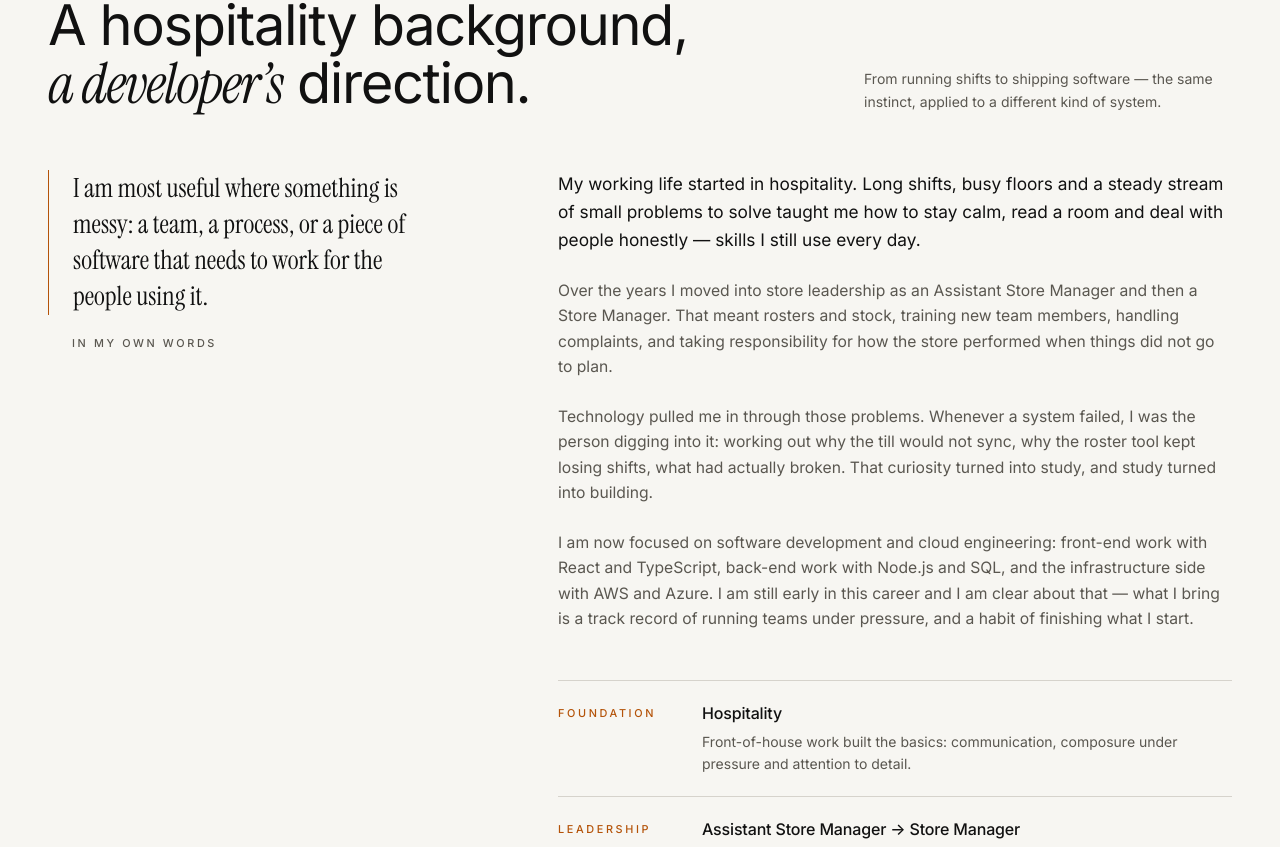
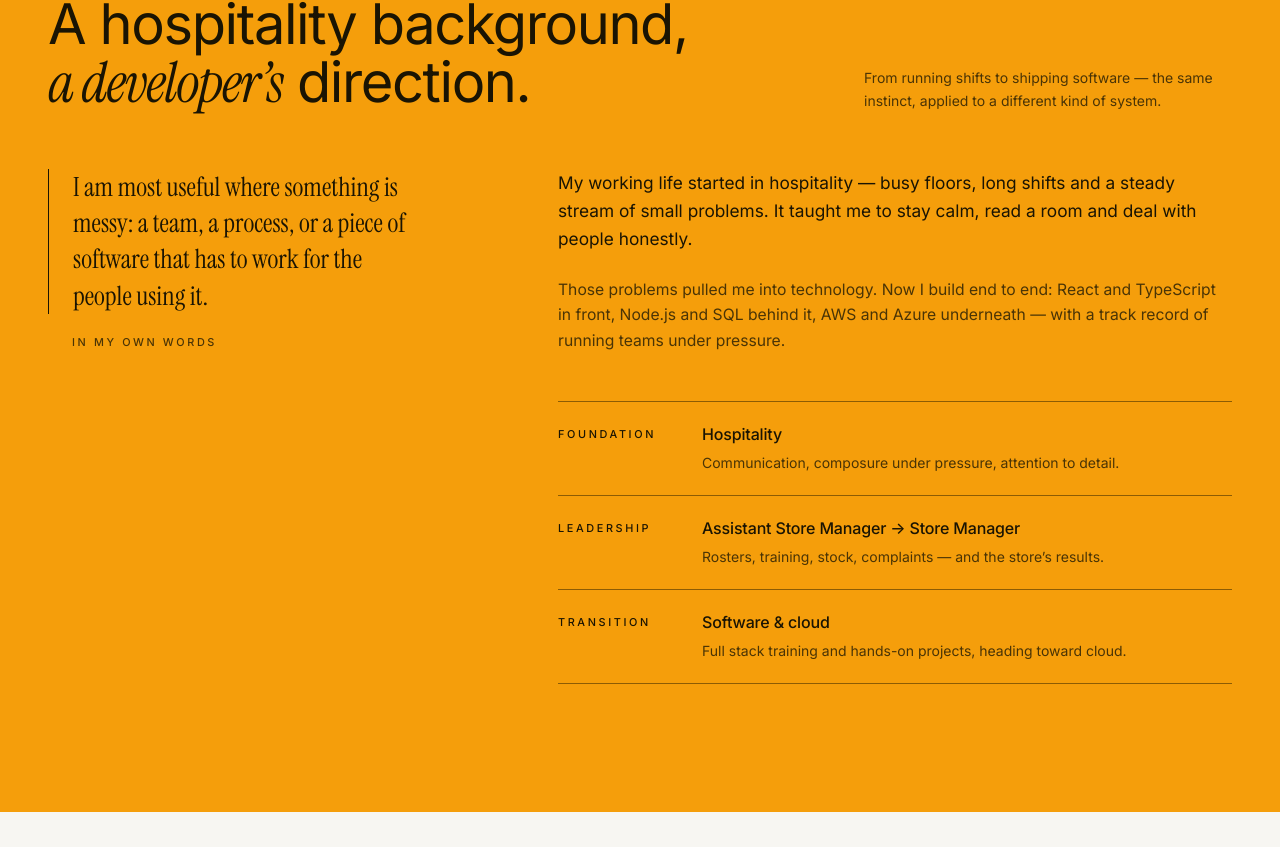
Before and after one commit to Oranee-code/Oranee-s-portfoilo, a React (Vite) app: page / in a window 1280 px wide. Shown: the part 1113-1960 px from the top of the page. Built offline with nearby package versions, Linux system fonts and the light colour scheme.

Commit message:
Update page styling and refine content copy
Co-authored-by: base44-builder[bot] <245833847+base44-builder[bot]@users.noreply.github.com>

```diff
--- a/src/components/sections/About.tsx
+++ b/src/components/sections/About.tsx
@@ -4,7 +4,11 @@ import { about } from '../../data/about'
 
 export default function About() {
   return (
-    <section id="about" aria-labelledby="about-heading" className="relative py-24 md:py-32">
+    <section
+      id="about"
+      aria-labelledby="about-heading"
+      className="amber-panel relative py-24 md:py-32"
+    >
       <div className="shell">
         <SectionHeader
           index="01"
--- a/src/components/sections/Contact.tsx
+++ b/src/components/sections/Contact.tsx
@@ -4,7 +4,11 @@ import { contact, contactChannels } from '../../data/contact'
 
 export default function Contact() {
   return (
-    <section id="contact" aria-labelledby="contact-heading" className="relative py-24 md:py-32">
+    <section
+      id="contact"
+      aria-labelledby="contact-heading"
+      className="relative bg-accent-strong/[0.09] py-24 md:py-32"
+    >
       <div className="shell">
         <div className="border-t border-line pt-6">
           <p className="eyebrow text-accent">05 — Contact</p>
--- a/src/data/about.ts
+++ b/src/data/about.ts
@@ -1,34 +1,29 @@
 /**
- * The About section: a pull quote, the story in paragraphs, and the path that
- * led here. Written from the supplied background — no achievements invented.
+ * The About section: a pull quote, a short story and the path that led here.
+ * Kept deliberately brief — this is a portfolio, not a memoir.
  */
 export const about = {
   quote:
-    'I am most useful where something is messy: a team, a process, or a piece of software that needs to work for the people using it.',
+    'I am most useful where something is messy: a team, a process, or a piece of software that has to work for the people using it.',
   paragraphs: [
-    'My working life started in hospitality. Long shifts, busy floors and a steady stream of small problems to solve taught me how to stay calm, read a room and deal with people honestly — skills I still use every day.',
-    'Over the years I moved into store leadership as an Assistant Store Manager and then a Store Manager. That meant rosters and stock, training new team members, handling complaints, and taking responsibility for how the store performed when things did not go to plan.',
-    'Technology pulled me in through those problems. Whenever a system failed, I was the person digging into it: working out why the till would not sync, why the roster tool kept losing shifts, what had actually broken. That curiosity turned into study, and study turned into building.',
-    'I am now focused on software development and cloud engineering: front-end work with React and TypeScript, back-end work with Node.js and SQL, and the infrastructure side with AWS and Azure. I am still early in this career and I am clear about that — what I bring is a track record of running teams under pressure, and a habit of finishing what I start.',
+    'My working life started in hospitality — busy floors, long shifts and a steady stream of small problems. It taught me to stay calm, read a room and deal with people honestly.',
+    'Those problems pulled me into technology. Now I build end to end: React and TypeScript in front, Node.js and SQL behind it, AWS and Azure underneath — with a track record of running teams under pressure.',
   ],
   path: [
     {
       stage: 'Foundation',
       title: 'Hospitality',
-      description:
-        'Front-of-house work built the basics: communication, composure under pressure and attention to detail.',
+      description: 'Communication, composure under pressure, attention to detail.',
     },
     {
       stage: 'Leadership',
       title: 'Assistant Store Manager → Store Manager',
-      description:
-        'Ran shifts and then the store: team leadership, training, stock and operations, customer experience.',
+      description: 'Rosters, training, stock, complaints — and the store’s results.',
     },
     {
       stage: 'Transition',
       title: 'Software & cloud',
-      description:
-        'Full stack training and hands-on projects, moving steadily towards cloud engineering.',
+      description: 'Full stack training and hands-on projects, heading toward cloud.',
     },
   ],
 }
--- a/src/data/contact.ts
+++ b/src/data/contact.ts
@@ -12,7 +12,7 @@ export const contact = {
   location: 'Wellington, New Zealand',
   headline: 'Have a role, a project, or a problem worth solving?',
   body:
-    'I am looking for a junior-to-intermediate developer role where I can keep learning across the front end, back end and cloud. I am also happy to talk about a specific project, a system that needs fixing, or what cloud engineering looks like day to day.',
+    'I am looking for a junior-to-intermediate developer role across front end, back end and cloud — or a conversation about a project or system that needs fixing.',
   ctaLabel: 'Email me',
   /** Your freelance studio, linked from the contact section and the footer. */
   studio: {
--- a/src/data/profile.ts
+++ b/src/data/profile.ts
@@ -11,7 +11,7 @@ export const profile = {
   eyebrow: 'Full Stack Developer · Cloud Engineering',
   /** One short paragraph. Keep it plain and specific. */
   intro:
-    'I build web applications end to end: considered interfaces with React and TypeScript, the APIs and data behind them, and the cloud infrastructure they run on. I came to software from hospitality management, where I learned that clear systems and clear communication solve more problems than any single tool.',
+    'I build web applications end to end — React and TypeScript in front, the APIs and data behind them, the cloud underneath. I came to software from hospitality management, where clear systems and clear communication solved more than any single tool.',
   location: 'Wellington, New Zealand',
   availability: 'Open to developer opportunities',
   /**
--- a/src/data/skills.ts
+++ b/src/data/skills.ts
@@ -32,4 +32,4 @@ export const skillGroups: SkillGroup[] = [
 ]
 
 export const skillsNote =
-  'These are technologies I have studied, practised and used in training projects. Where I have not yet used something in a professional engineering role, I have said so rather than overstate it.'
+  'Technologies I have studied and used in training and personal projects. Where I have not used one professionally, I say so.'
--- a/src/index.css
+++ b/src/index.css
@@ -99,6 +99,21 @@
   .skip-link:focus {
     @apply not-sr-only fixed left-4 top-4 z-[100] bg-ink px-4 py-2 text-sm text-surface;
   }
+
+  /* Solid amber band (About). It carries its own colour tokens so the page
+     theme cannot wash it out, and keeps near-black ink for contrast on
+     #F59E0B. Borders read as a darker amber rule, never a grey hairline. */
+  .amber-panel {
+    --surface: 245 158 11;
+    --surface-raised: 245 158 11;
+    --ink: 26 20 3;
+    --ink-muted: 74 52 6;
+    --line: 140 92 4;
+    --accent: 26 20 3;
+    --accent-strong: 26 20 3;
+    background-color: rgb(var(--surface));
+    color: rgb(var(--ink));
+  }
 }
 
 /* Very light film grain — adds depth to the large flat surfaces without
```
